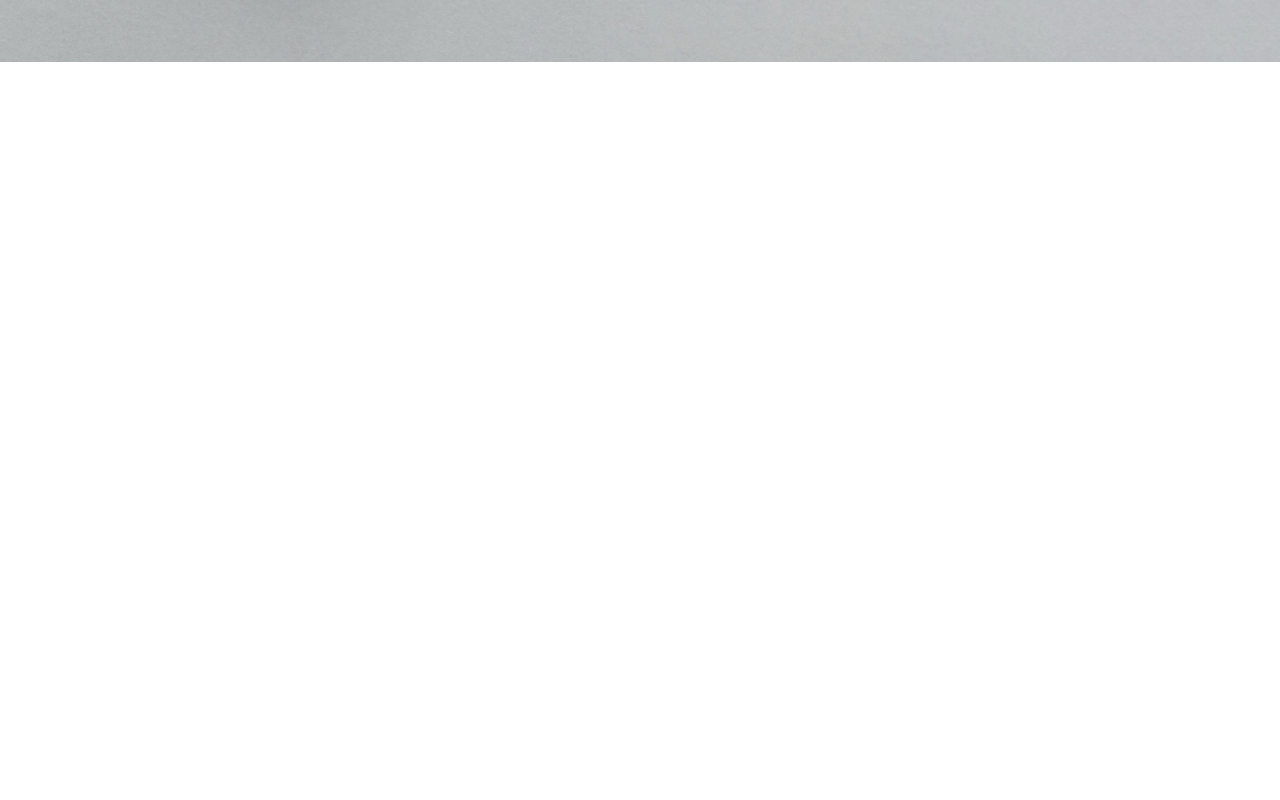
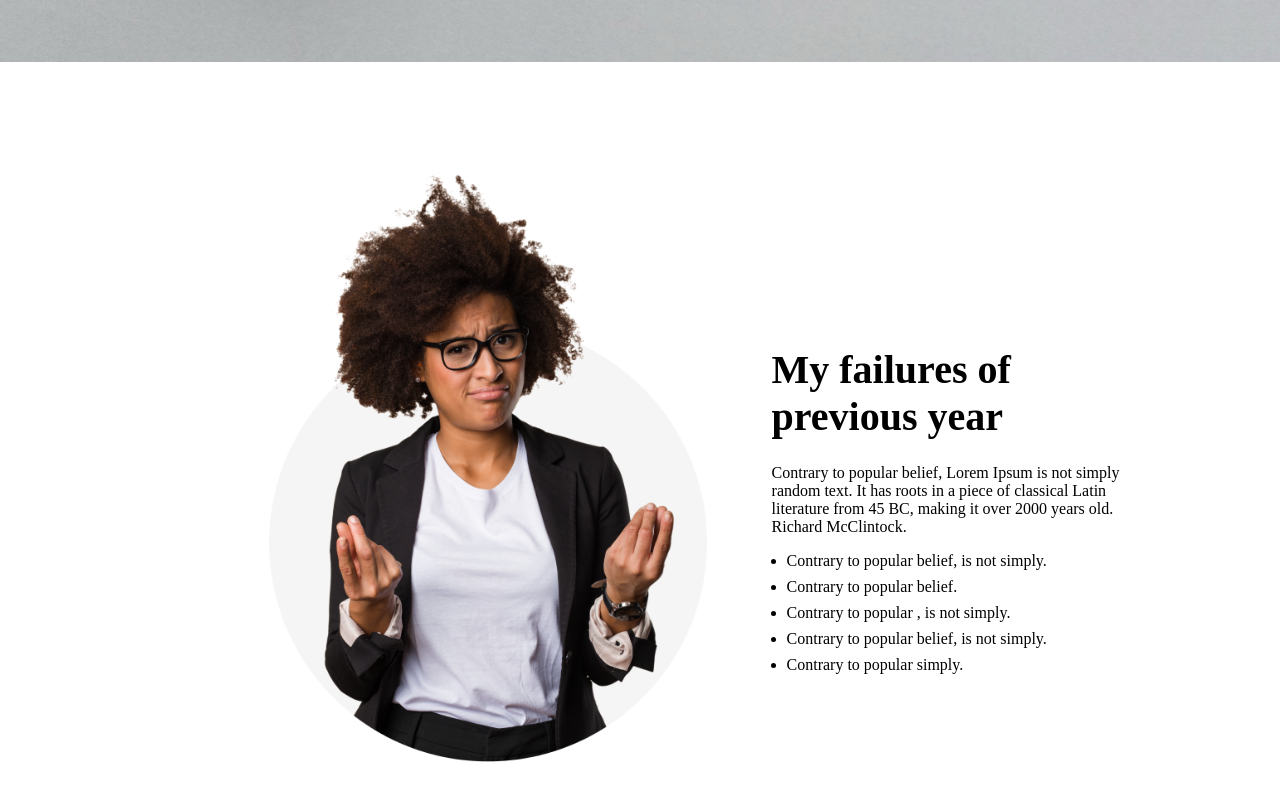
Before and after one commit to sarkarniloy102/New_year_plans, a plain HTML site: page index.html in a window 1280 px wide. Shown: the part 748-1548 px from the top of the page. Before the commit the page ends 1008 px from the top, so only its background shows below. Drawn offline with Linux system fonts and the light colour scheme.

Commit message:
section part-01 complete

```diff
--- a/css/style.css
+++ b/css/style.css
@@ -1,7 +1,10 @@
+/* share styles  */
 * {
     margin: 0;
     padding: 0;
 }
+
+/* heading part starts */
 
 .headpart {
     height: 810px;
@@ -37,13 +40,6 @@
     /* border: 1px solid aliceblue; */
 }
 
-/* .banner_description {
-    text-align: right;
-    border: 1px solid aliceblue;
-
-} */
-
-
 .buton {
     text-align: right;
     margin-top: 32px;
@@ -60,3 +56,57 @@
     font-weight: 600;
     cursor: pointer;
 }
+
+/* heading part end */
+/* main part starts */
+.main_layer {
+    width: 1600px;
+    height: 3223px;
+}
+
+/* section part-01 starts  */
+
+.sec_pic {
+    height: 600px;
+}
+
+.section1_container {
+    display: flex;
+    align-items: center;
+    width: 1000px;
+    margin: 100px 300px 100px 250px;
+    /* border: 1px solid rgb(23, 61, 94); */
+    gap: 50px;
+
+}
+
+.section1_para {
+    width: 288px;
+    font-size: 40px;
+    font-style: normal;
+    font-weight: 700;
+    margin-bottom: 24px;
+    margin-top: 100px;
+}
+
+.sec1_parades {
+    width: 390px;
+    font-size: 16px;
+    font-weight: 400;
+    margin-bottom: 16px;
+}
+
+.section1_descrip ul {
+    width: 300px;
+    /* border: 1px solid rgb(23, 61, 94); */
+    /* padding: 10px; */
+    font-size: 16px;
+    font-weight: 400;
+}
+
+.section1_descrip ul li {
+    margin-left: 15px;
+    margin-bottom: 8px;
+}
+
+/* section part-01 end */
--- a/index.html
+++ b/index.html
@@ -20,7 +20,6 @@
 
             <h1 class="banner_head">All Thinks Are Possible If You believe</h1>
 
-
             <p class="banner_para"><small>There are many variations of passages of Lorem Ipsum available, but the
                     majority have suffered
                     alteration in some form, by injected humour, or randomised words</small></p>
@@ -29,13 +28,36 @@
                 <button id="btn">Contact us</button>
             </div>
         </div>
+    </header>
+    <!-- heading part end -->
 
+    <!-- main part start -->
+    <main class="main_layer">
+        <!-- section part-01 start -->
+        <section>
+            <div class="section1_container">
+                <div class="img_container">
+                    <img class="sec_pic" src="person.png" alt="">
+                </div>
 
+                <div class="section1_descrip">
+                    <p class="section1_para">My failures of previous year</p>
+                    <p class="sec1_parades">Contrary to popular belief, Lorem Ipsum is not simply random text. It has
+                        roots in a piece of
+                        classical Latin literature from 45 BC, making it over 2000 years old. Richard McClintock.</p>
 
-    </header>
+                    <ul>
+                        <li>Contrary to popular belief, is not simply.</li>
+                        <li>Contrary to popular belief.</li>
+                        <li>Contrary to popular , is not simply.</li>
+                        <li>Contrary to popular belief, is not simply.</li>
+                        <li>Contrary to popular simply.</li>
+                    </ul>
+                </div>
+            </div>
 
-    <main>
-
+        </section>
+        <!-- section part-01 end -->
     </main>
 
     <footer>
```
